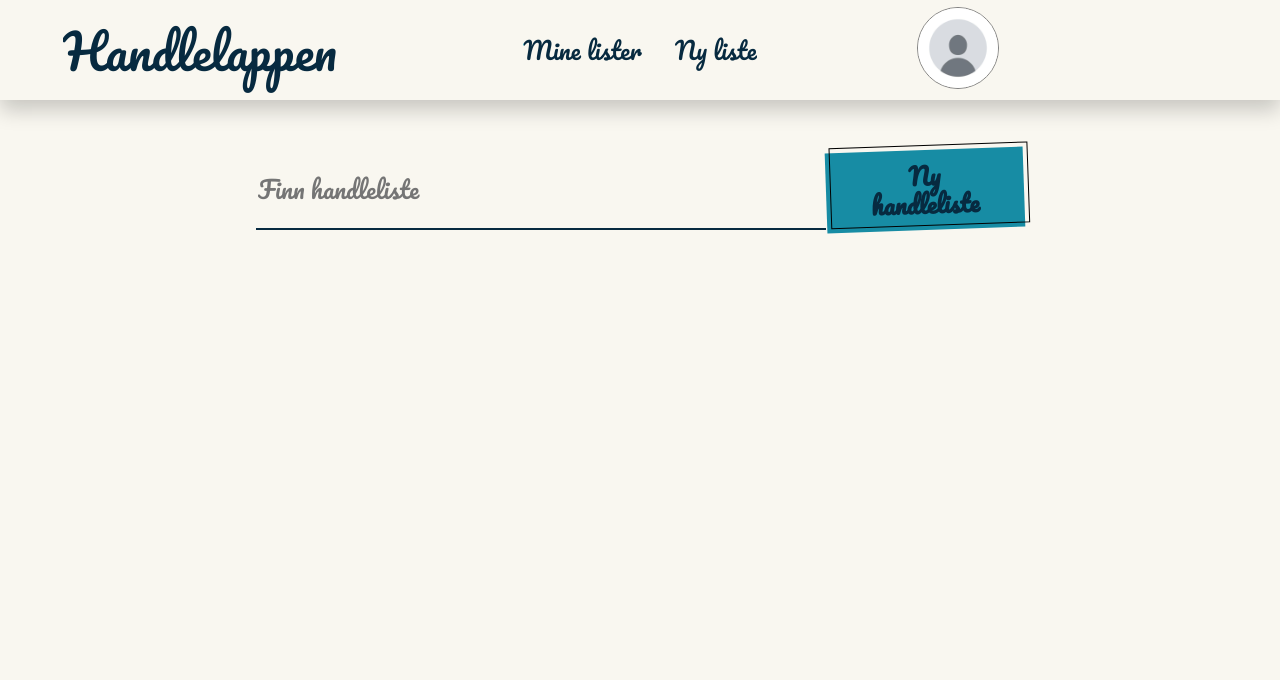
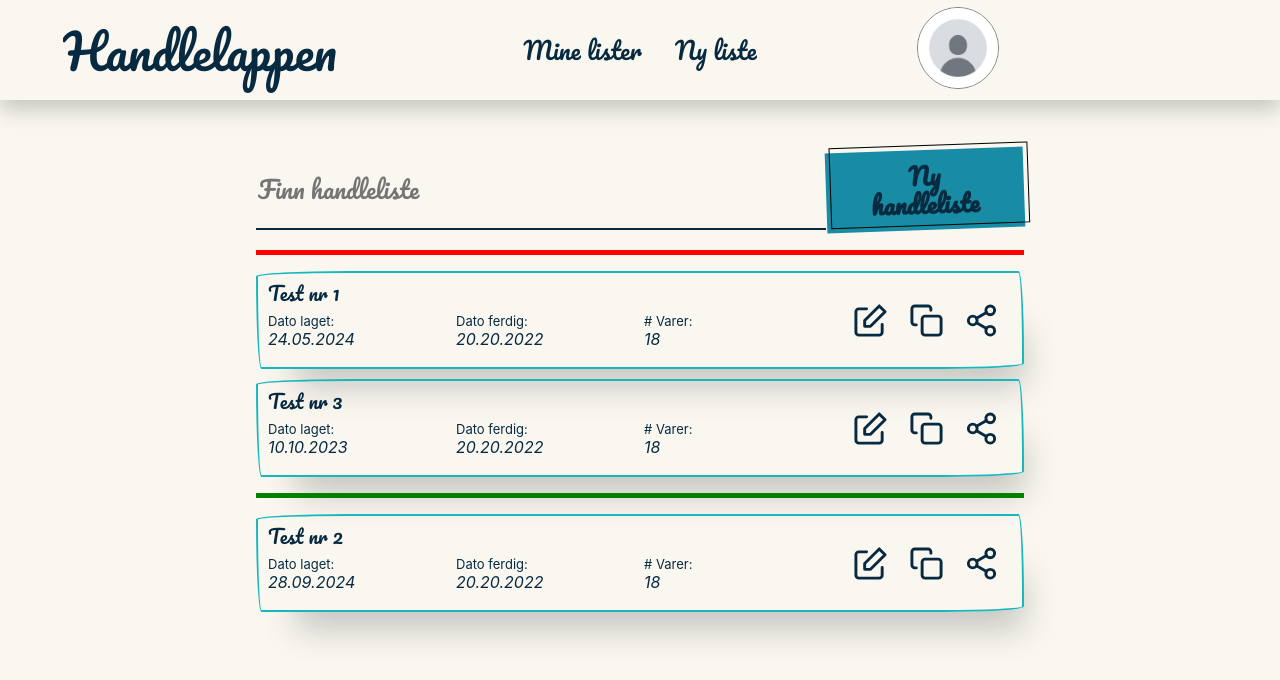
Before and after one commit to andreberge1/handleliste, a React (Create React App) app in the folder client/: page / in a window 1280 px wide. Shown: the top 680 px of the page. Built offline with nearby package versions, Linux system fonts and the light colour scheme.

Commit message:
Structure the home page and added a component for each shoppinglist items

```diff
--- a/client/src/Pages/Home/Home.css
+++ b/client/src/Pages/Home/Home.css
@@ -12,6 +12,7 @@
     width: 80%;
     justify-content: space-between;
     align-content: center;
+    margin-bottom: 20px;
 }
 
 .listSearch {
@@ -24,3 +25,20 @@
     outline: none;
     width: 75%;
 }
+
+.shoppingListContainer {
+    width: 80%;
+}
+
+.shoppingListContainer ul {
+    padding-left: 0px;
+    list-style: none;
+}
+
+.activeLists {
+    border-top: 5px solid red;
+}
+
+.completedLists {
+    border-top: 5px solid green;
+}
--- a/client/src/Pages/Home/Home.jsx
+++ b/client/src/Pages/Home/Home.jsx
@@ -2,8 +2,16 @@
 import Button from '../../components/Button/Button';
 import './Home.css';
 
+import dummyLists from '../../utils/dummyList';
+import { useState } from 'react';
+import ShoppingListItem from '../../components/ShoppingListItem/ShoppingListItem';
 
 export default function Home () {
+    const [shoppingLists, setShoppingLists] = useState(dummyLists)
+
+    const handleListItemClick = () => {
+        alert("Testing")
+    }
 
   return (
     <div className='homePage'>
@@ -11,6 +19,34 @@ export default function Home () {
             <input type="text" placeholder="Finn handleliste" className="listSearch"/>
             <Button text={"Ny handleliste"} />
         </div>
+
+        <div className="shoppingListContainer activeLists">
+            <ul>
+                {
+                    shoppingLists.map(item => (
+                        item.completed && (
+                            <li onClick={handleListItemClick}>
+                                <ShoppingListItem item={item} />
+                            </li>
+                        )
+                    ))
+                }
+            </ul>
+        </div>
+
+        <div className="shoppingListContainer completedLists">
+                <ul>
+                    {
+                        shoppingLists.map(item => (
+                           !item.completed && (
+                                <li onClick={handleListItemClick}>
+                                    <ShoppingListItem item={item} />
+                                </li>
+                           )
+                        ))
+                    }
+                </ul>
+        </div>
     </div>
   );
 }
--- a/client/src/Pages/NewListPage/NewListPage.jsx
+++ b/client/src/Pages/NewListPage/NewListPage.jsx
@@ -4,7 +4,6 @@ import getGroceriesFromAPI from '../../utils/kassalappApi';
 import SearchResult from '../../components/SearchResult/SearchResult';
 
 import SaveIcon from "../../Icons/SaveIcon";
-import HamburgerIcon from "../../Icons/HamburgerIcon";
 import RemoveIcon from "../../Icons/RemoveIcon"
 
 import "./NewListPage.css"
--- /dev/null
+++ b/client/src/components/ShoppingListItem/ShoppingListItem.css
@@ -0,0 +1,63 @@
+.mainShoppingListComp {
+    display: grid;
+    grid-template-columns: 1fr 1fr 1fr 1fr;
+    grid-template-rows: 1fr 0.2fr 1fr;
+    gap: 0px 0px;
+    grid-template-areas:
+    "shoppingListName shoppingListName shoppingListName buttonContainer"
+    "createdDateTitle completedDateTitle numOfItemsTitle buttonContainer"
+    "createdDate completedDate numberOfItems buttonContainer";
+    align-items: center;
+    margin-bottom: 10px;
+    padding: 2px;
+    border: 2px, solid, var(--color-secondary);
+    border-radius: 255px 15px 225px 15px/15px 225px 15px 255px;
+    transition:all .5s ease;
+    box-shadow: 20px 38px 34px -20px hsla(0,0%,0%,.2);
+    padding-left: 10px;
+    color: var(--color-text);
+}
+
+.mainShoppingListComp:hover {
+    background-color: var(--color-primary);
+    border: 2px, solid, white;
+}
+
+.buttonContainer {
+    grid-area: buttonContainer;
+    display: flex;
+    justify-content: space-evenly;
+}
+
+.buttonContainer svg {
+    cursor: pointer;
+}
+
+.shoppingListNameGrid {
+    grid-area: shoppingListName;
+}
+
+.shoppingListName {
+    font-family: var(--font-headers);
+    font-size: larger;
+    margin: 0px;
+}
+
+.createdDateTitle { grid-area: createdDateTitle; }
+.createdDate { grid-area: createdDate; }
+.completedDateTitle { grid-area: completedDateTitle; }
+.completedDate { grid-area: completedDate; }
+.numOfItemsTitle { grid-area: numOfItemsTitle; }
+.numberOfItems { grid-area: numberOfItems; }
+
+.shoppingListSubtitle {
+    margin-bottom: 0px;
+    margin-top: 2px;
+    font-size: small;
+}
+
+.shoppingListData {
+    margin-top: 0px;
+    font-size: medium;
+    font-style: italic;
+}
--- /dev/null
+++ b/client/src/components/ShoppingListItem/ShoppingListItem.jsx
@@ -0,0 +1,44 @@
+
+import CopyIcon from "../../Icons/CopyIcon"
+import EditIcon from "../../Icons/EditIcon"
+import ShareIcon from "../../Icons/ShareIcon"
+
+import "./ShoppingListItem.css"
+
+export default function ShoppingListItem ({ item }) {
+
+    const click = () => {
+        alert("test")
+    }
+
+    return (
+        <div className="mainShoppingListComp">
+            <div className="buttonContainer">
+                <EditIcon size={"35"} />
+                <CopyIcon size={"35"} />
+                <ShareIcon size={"35"} />
+            </div>
+            <div className="shoppingListNameGrid">
+                <p className="shoppingListName">{item.name}</p>
+            </div>
+            <div className="createdDateTitle">
+                <p className="shoppingListSubtitle">Dato laget:</p>
+            </div>
+            <div className="createdDate">
+                <p className="shoppingListData">{item.date}</p>
+            </div>
+            <div className="completedDateTitle">
+                <p className="shoppingListSubtitle">Dato ferdig:</p>
+            </div>
+            <div className="completedDate">
+                <p className="shoppingListData">20.20.2022</p>
+            </div>
+            <div className="numOfItemsTitle">
+                <p className="shoppingListSubtitle"># Varer:</p>
+            </div>
+            <div className="numberOfItems">
+                <p className="shoppingListData">18</p>
+            </div>
+        </div>
+    )
+}
--- a/client/src/utils/dummyList.js
+++ b/client/src/utils/dummyList.js
@@ -0,0 +1,20 @@
+
+const dummyLists = [
+    {
+        name: "Test nr 1",
+        date: "24.05.2024",
+        completed: true
+    },
+    {
+        name: "Test nr 2",
+        date: "28.09.2024",
+        completed: false
+    },
+    {
+        name: "Test nr 3",
+        date: "10.10.2023",
+        completed: true
+    }
+]
+
+export default dummyLists;
```
